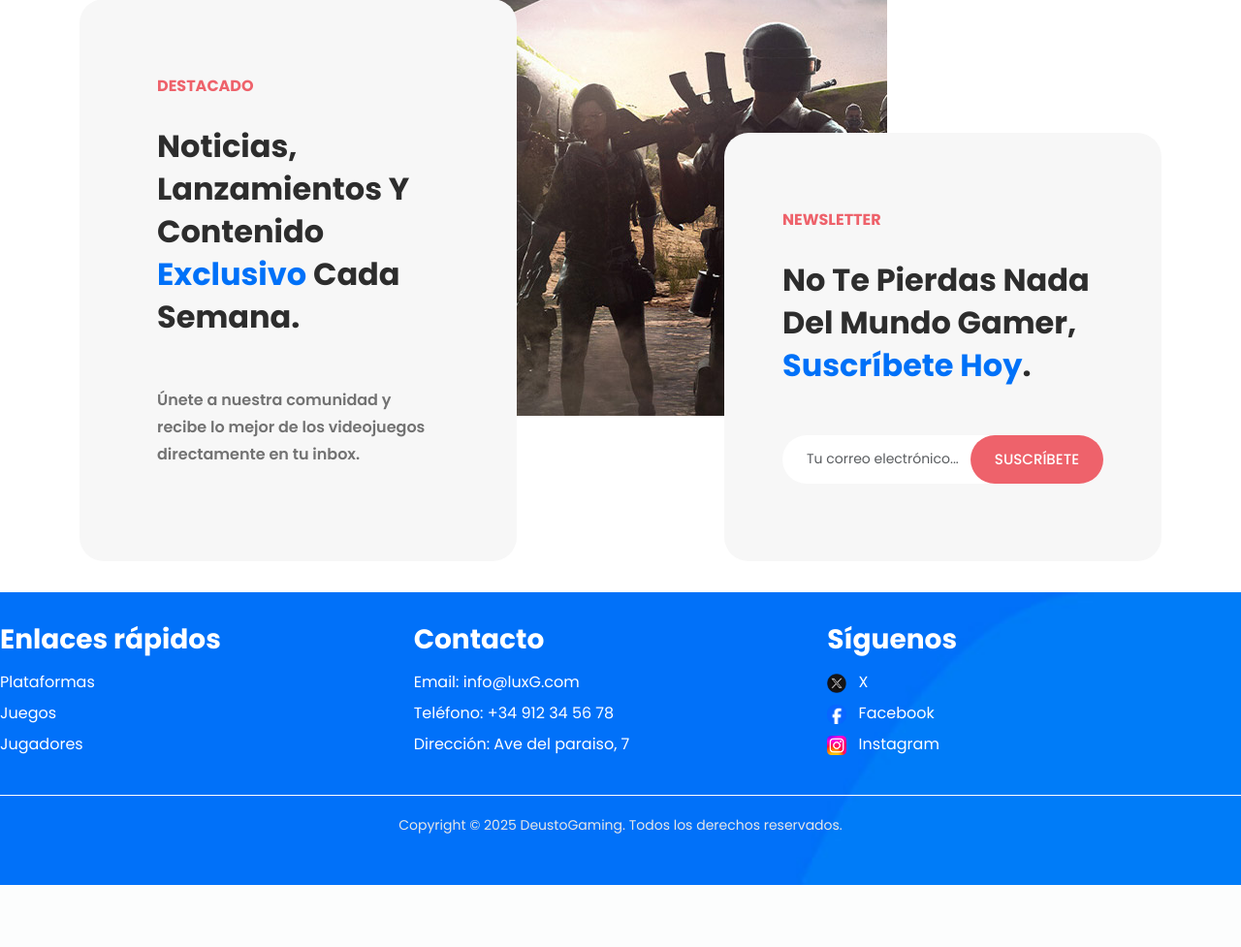
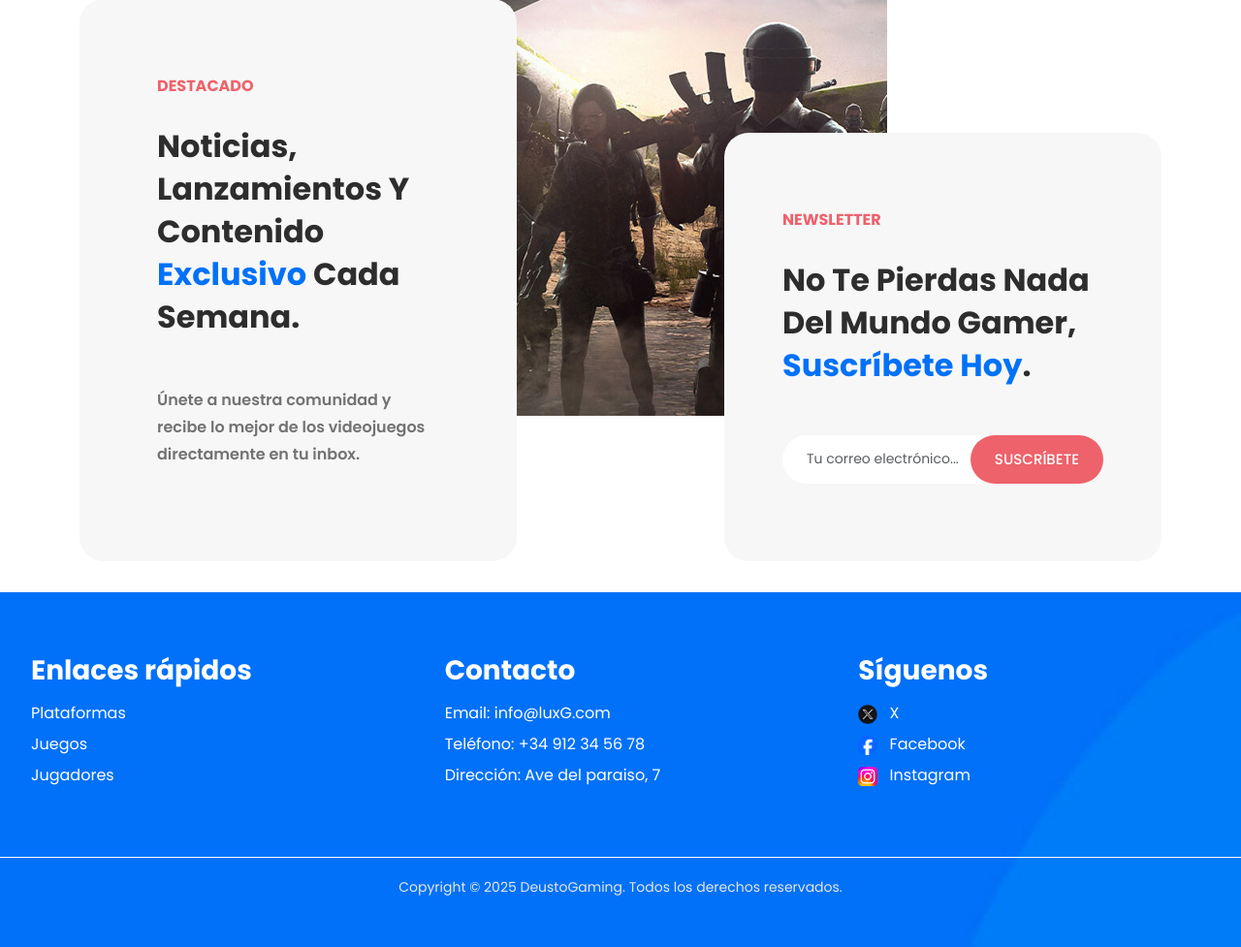
Before and after one commit to gaizkaOrtiz11/PlataformaJuegos-IW, a Django app: page /es/ in a window 1280 px wide. Shown: the part 3324-4301 px from the top of the page at 97% size. Before the commit the page ends 4237 px from the top, so only its background shows below. Run offline with Django 5.2, Linux system fonts and the light colour scheme; some libraries are stand-ins or nearby versions.

Commit message:
margen en footer

```diff
--- a/PlataformaJuegos_Project/PlataformaJuegos_App/static/css/header_footer.css
+++ b/PlataformaJuegos_Project/PlataformaJuegos_App/static/css/header_footer.css
@@ -157,6 +157,7 @@ footer {
   flex: 1 1 200px;
   min-width: 200px;
   margin-bottom: 1rem;
+  padding: 2rem;
 }
 
 .footer-section h3 {
```
